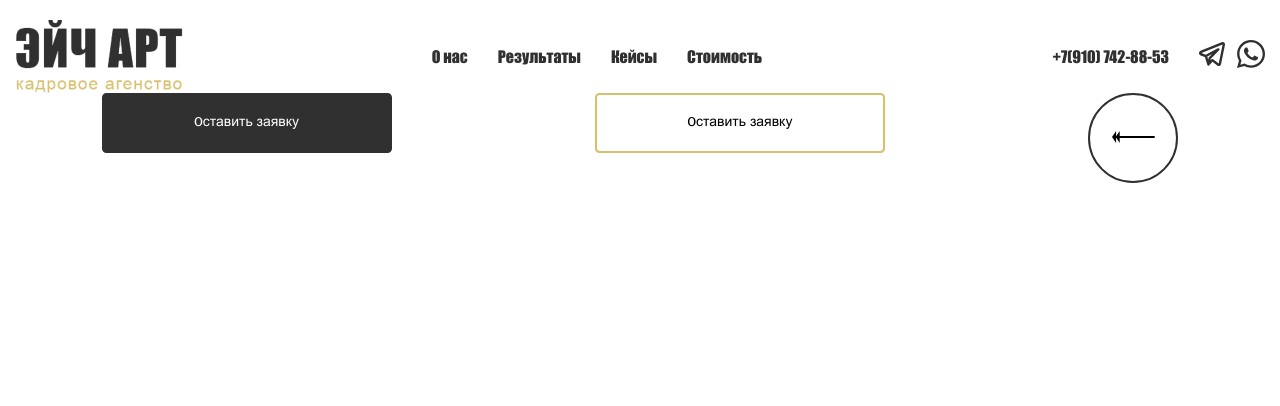
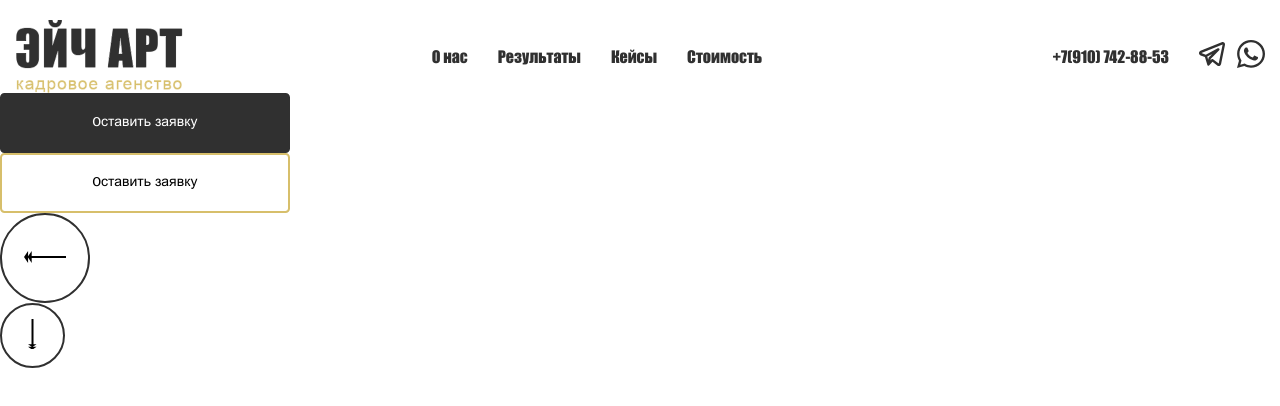
Before and after one commit to maslo0396/EYCH_ART, a website built with webpack: page src/index.html in a window 1280 px wide. Built offline with nearby package versions, Linux system fonts and the light colour scheme.

Commit message:
btnScroll

```diff
--- a/src/index.html
+++ b/src/index.html
@@ -67,7 +67,14 @@
         <line id="Line 3" x1="42.691406" y1="5.879395" x2="5.691406" y2="5.879395" stroke="#303030" stroke-opacity="1.000000" stroke-width="2.000000"/>
         <path id="Union" d="M4.07181 11.8794L0 5.93945L4.07181 0L4.07181 5.2793L7.69095 0L7.69095 11.8794L4.07181 6.6001L4.07181 11.8794Z" clip-rule="evenodd" fill="#303030" fill-opacity="1.000000" fill-rule="evenodd"/>
     </svg>
-    </button>
+       </button>
+       <button class="scroll">
+        <svg width="8.558350" height="30.756348" viewBox="0 0 8.55835 30.7563" fill="none" xmlns="http://www.w3.org/2000/svg" xmlns:xlink="http://www.w3.org/1999/xlink">
+            <line id="Line 3" x1="4.514404" y1="0.000000" x2="4.514404" y2="26.656006" stroke="#303030" stroke-opacity="1.000000" stroke-width="2.000000"/>
+            <path id="Union" d="M8.55835 27.823L4.2793 30.7563L0 27.823L3.80347 27.823L0 25.2156L8.55835 25.2156L4.75488 27.823L8.55835 27.823Z" clip-rule="evenodd" fill="#303030" fill-opacity="1.000000" fill-rule="evenodd"/>
+        </svg>
+
+       </button>
     </main>
    </div>
 </body>
--- a/src/style/nullstyle.scss
+++ b/src/style/nullstyle.scss
@@ -49,15 +49,17 @@ a{
 a, button, input, textarea, svg, label *{
     transition-duration: var(--transition-duration);
 }
+
 svg *[fill] {fill: currentColor;}
 svg *[stroke] {stroke: currentColor;}
+
 button{
     white-space: nowrap;
     background: transparent;
+    width: 100%;
 }
 .button{
     max-width: 290px;
-    width: 100%;
     height: 60px;
     font-size: 1rem;
     white-space: nowrap;
@@ -84,12 +86,18 @@ button{
     border-radius: 50%;
     max-width: 90px;
     height: 90px;
-    width: 100%;
     &:hover{
         border-color: var(--color-beige);
         color: var(--color-beige);
     }
 }
+
+.scroll{
+    max-width: 65px;
+    height: 65px;
+    border: 2px solid rgb(48, 48, 48);
+    border-radius: 50%;
+}
 // h1, h2, h3, h4, h5, h6 {
 
 // }
--- a/src/style/style.scss
+++ b/src/style/style.scss
@@ -71,5 +71,6 @@
 .main{
     display: flex;
     justify-content: space-around;
+    flex-direction: column;
 
 }
```
